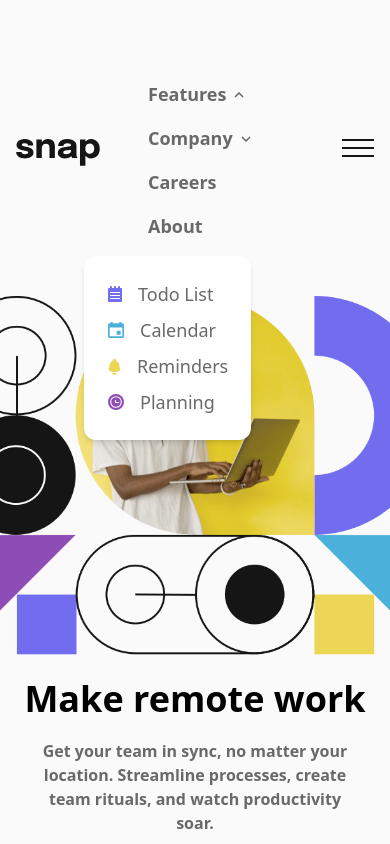
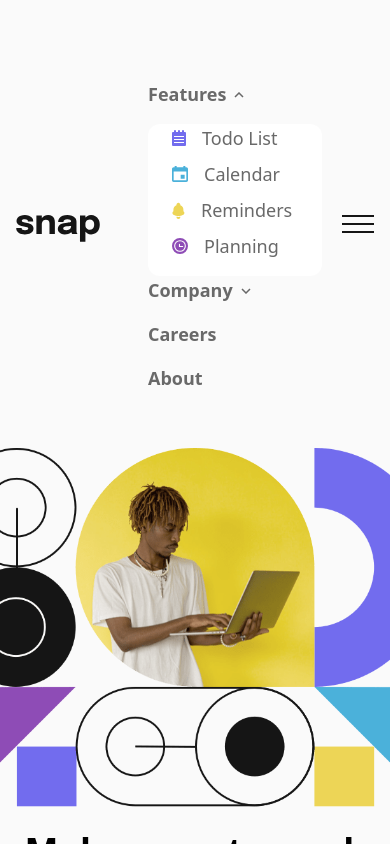
Before and after one commit to wagnnermorais/FEM-Snap-Landing, a React (Vite) app: page / in a window 390 px wide. Both pictures are taken after a click on the item "Features". Shown: the top 844 px of the page. Built offline with nearby package versions, Linux system fonts and the light colour scheme.

Commit message:
style: removing spacing in mobile dropdown

```diff
--- a/src/components/Dropdown/Company.tsx
+++ b/src/components/Dropdown/Company.tsx
@@ -1,6 +1,6 @@
 const Company = () => {
   return (
-    <menu className="flex flex-col gap-4 mt-4 p-6 bg-white shadow-md rounded-xl absolute z-10 top-full">
+    <menu className="flex flex-col gap-4 mt-4 px-6 md:py-6 bg-white md:shadow-md rounded-xl md:absolute md:z-10 top-full sm:pb-4">
       <li>
         <a href="#">History</a>
       </li>
--- a/src/components/Dropdown/Features.tsx
+++ b/src/components/Dropdown/Features.tsx
@@ -1,6 +1,6 @@
 const Features = () => {
   return (
-    <menu className="flex flex-col gap-2 mt-4 p-6 -left-16 bg-white shadow-md rounded-xl absolute z-10 top-full duration-300">
+    <menu className="flex flex-col gap-2 mt-4 px-6 md:py-6 md:-left-16 bg-white md:shadow-md rounded-xl md:absolute md:z-10 md:top-full duration-300 sm:pb-4">
       <li className="flex items-center gap-4">
         <img src="src/assets/icon-todo.svg" alt="List Icon" />
         <a href="#" className="w-24">
```
